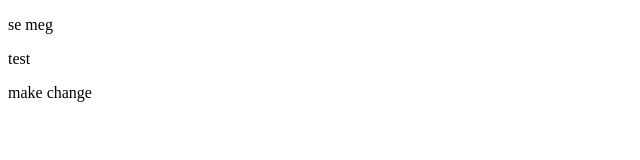
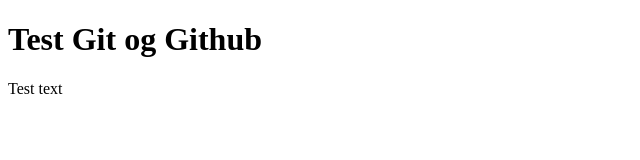
Before and after one commit to triill/oppgave26.01, a plain HTML site: page index.html in a window 1280 px wide. Shown: the whole page, without its empty margins (0-640 px from the left). Drawn offline with Linux system fonts and the light colour scheme.

Commit message:
body change

```diff
--- a/index.html
+++ b/index.html
@@ -7,11 +7,7 @@
     <title>Document</title>
 </head>
 <body>
-    <p>se meg
-    </p>
-    <p>test
-
-    </p>
-    <p>make change</p>
+ <h1>Test Git og Github</h1>
+ <p>Test text</p>
 </body>
 </html>
```
